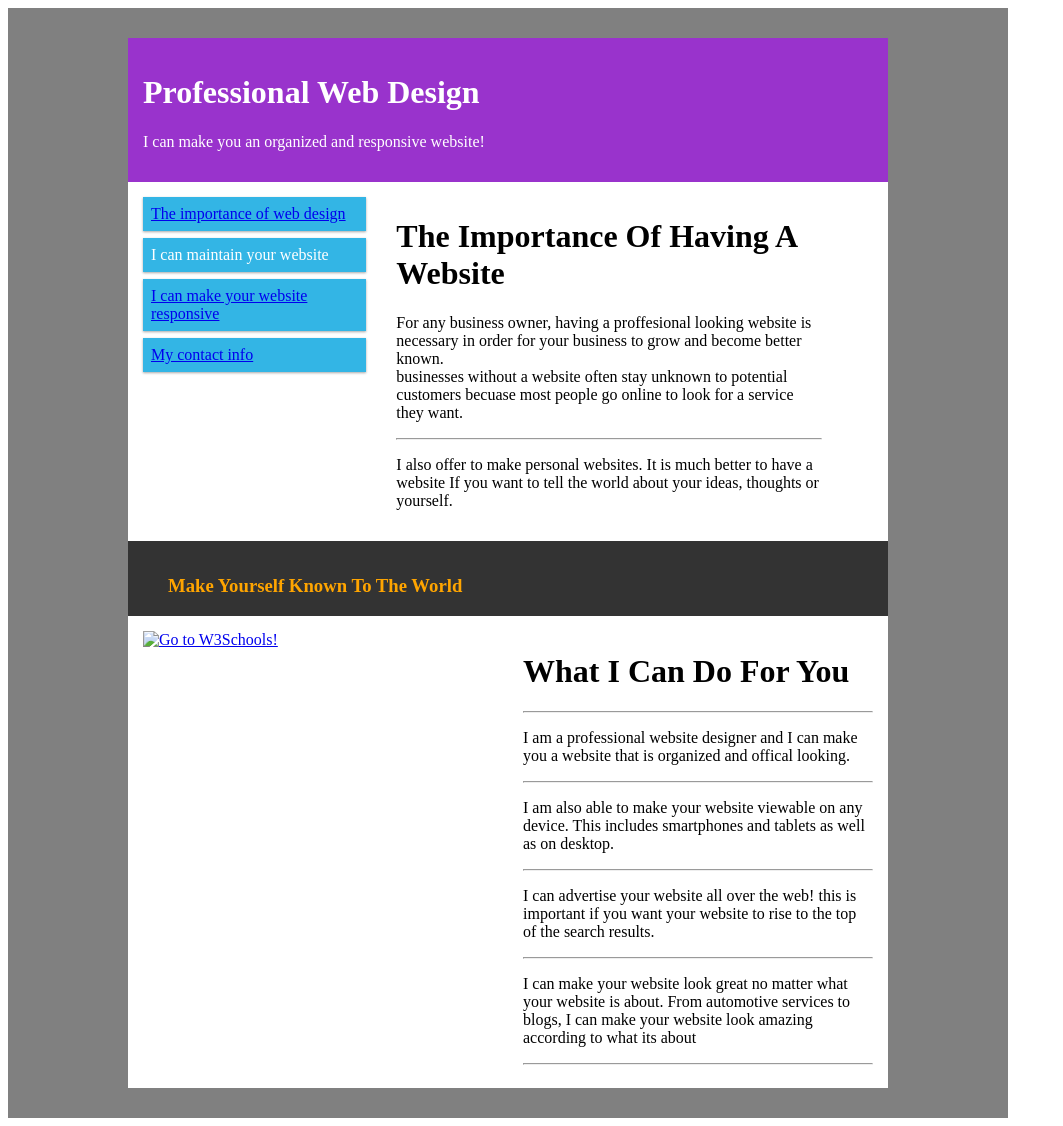
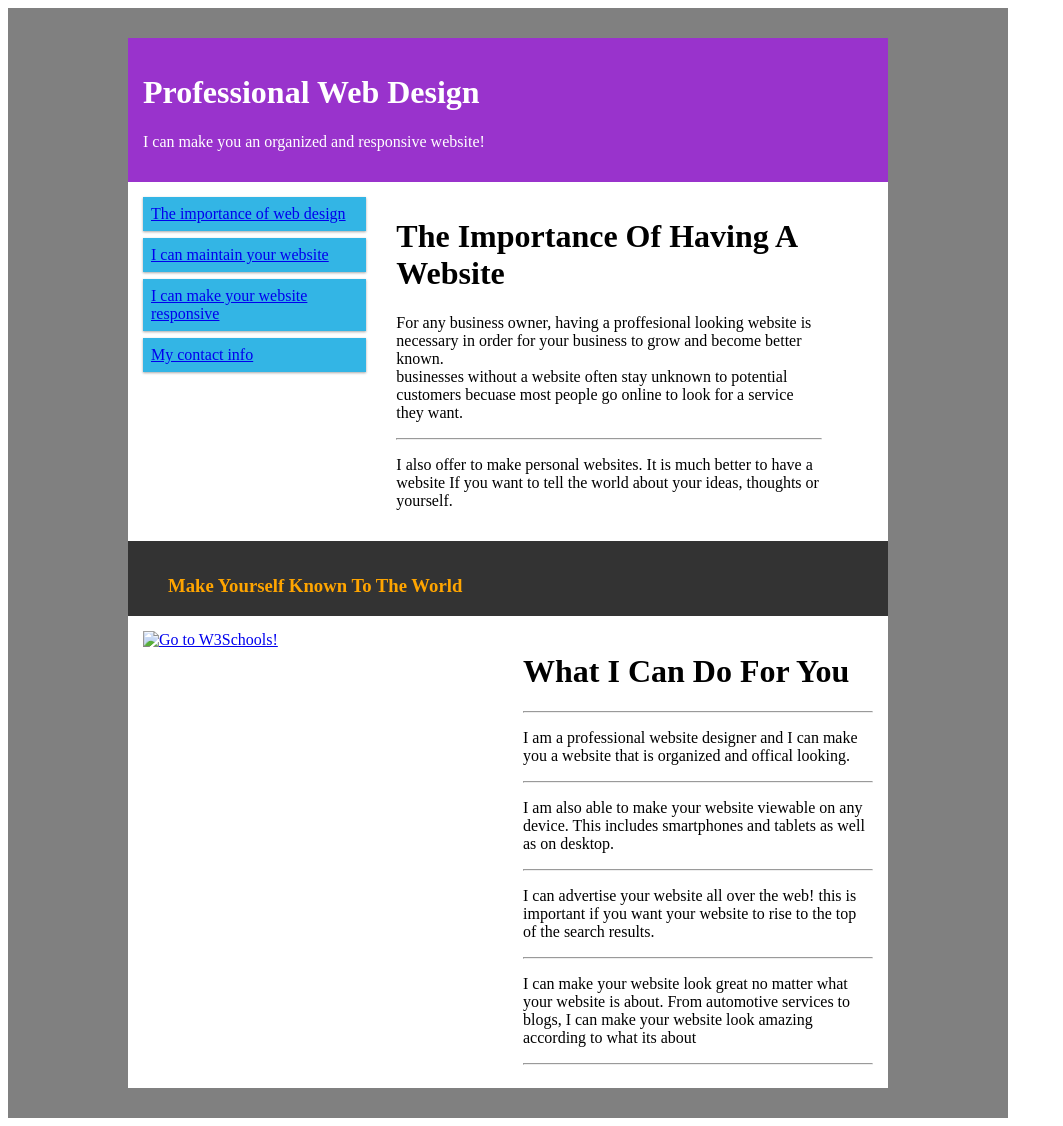
Before and after one commit to kogamikirito/kogamikirito.github.io, a Jekyll site: the page index.html, which Jekyll copies as it is, in a window 1280 px wide. Shown: the whole page, without its empty margins (0-1063 px from the left). Built offline with Jekyll 4.4.1, drawn with Linux system fonts in a browser that asks for light colours.

Commit message:
Update index.html

```diff
--- a/index.html
+++ b/index.html
@@ -90,6 +90,8 @@
 .type{ max-width: 100%;
     height: auto;}
 
+    .ten{text-decoration:none;}
+
 /* For mobile phones: */
 [class*="col-"] {
     width: 100%;
@@ -139,11 +141,11 @@
 
 <div class="col-3 col-m-3 menu">
 
-<ul>
+<ul class="ten">
 
 <li><a href="/web importance">The importance of web design</a></li>
 
-<li><a href="/maintain"> </a>I can maintain your website</li>
+<li><a href="/maintain"> I can maintain your website </a></li>
 
 <li><a href="/responsive">I can make your website responsive</a></li>
 
```
